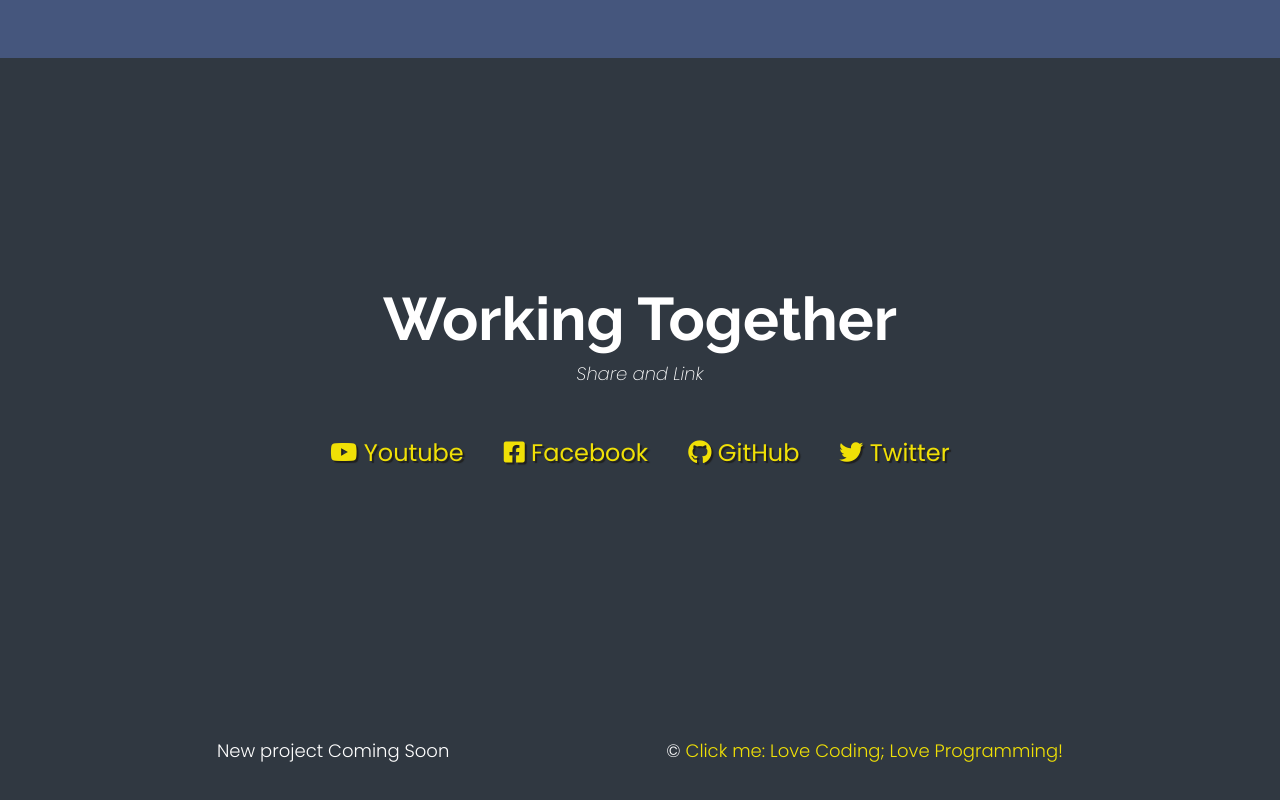
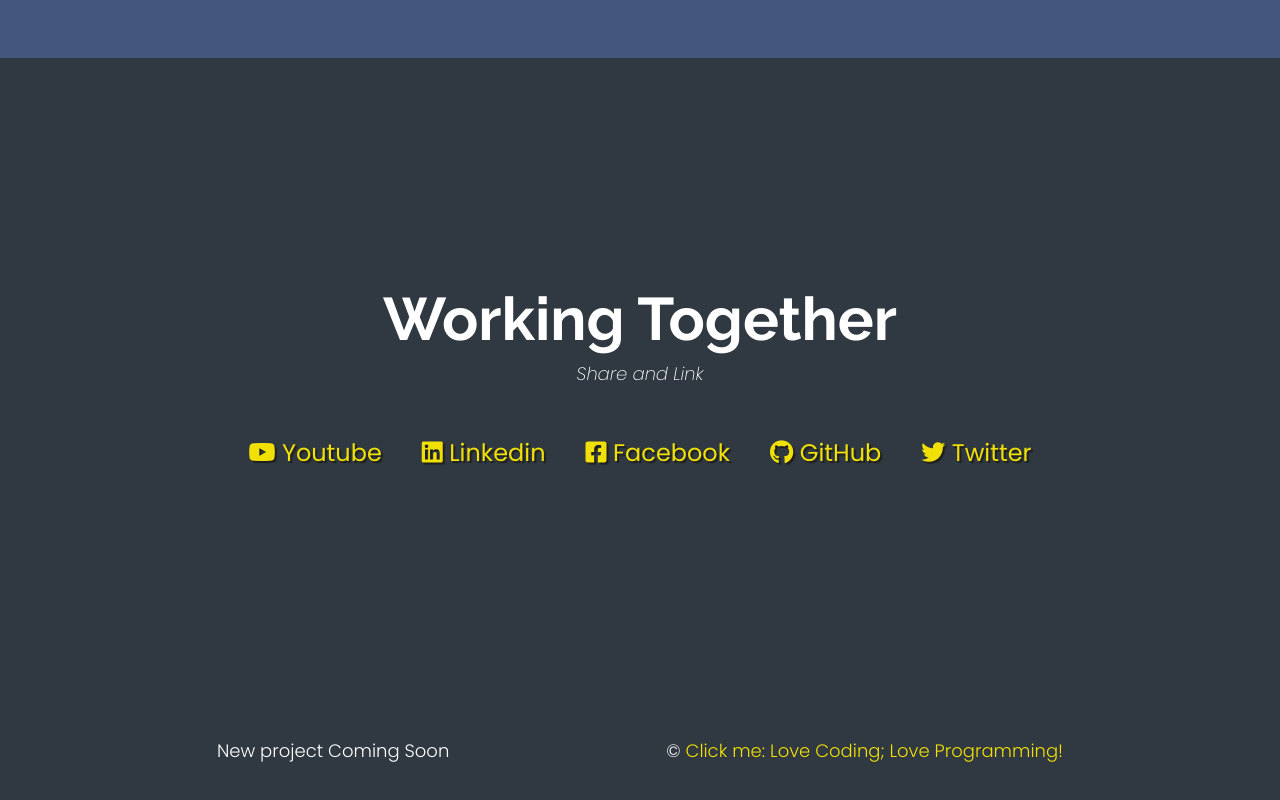
Before and after one commit to itoolboxtech/itoolboxtech.github.io, a plain HTML site: page index.html in a window 1280 px wide. Shown: the part 1998-2798 px from the top of the page. Drawn offline with Linux system fonts and the light colour scheme.

Commit message:
Update index.html

```diff
--- a/index.html
+++ b/index.html
@@ -419,6 +419,7 @@ Travel Page
 </div>
 <div class="contact-links">
 <a href="https://www.youtube.com/c/adambitlesson" target="_blank" class="btn contact-details"><i class="fab fa-youtube"></i> Youtube</a>
+    <a href="https://www.linkedin.com/in/adambitlesson/" target="_blank" class="btn contact-details"><i class="fab fa-linkedin"></i> Linkedin</a>
 <a href="https://www.facebook.com/adambitlesson/" target="_blank" class="btn contact-details"><i class="fab fa-facebook-square"></i> Facebook</a>
 <a id="profile-link" href="https://github.com/itoolboxtech" target="_blank" class="btn contact-details"><i class="fab fa-github"></i> GitHub</a>
 <a href="https://twitter.com/bitlesson" target="_blank" class="btn contact-details"><i class="fab fa-twitter"></i> Twitter</a>
```
